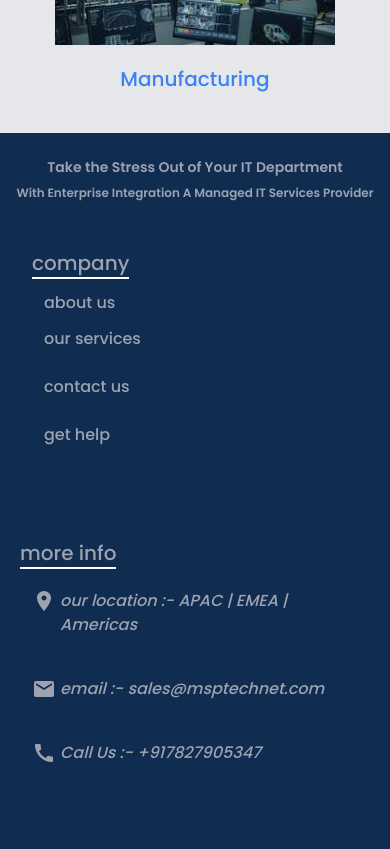
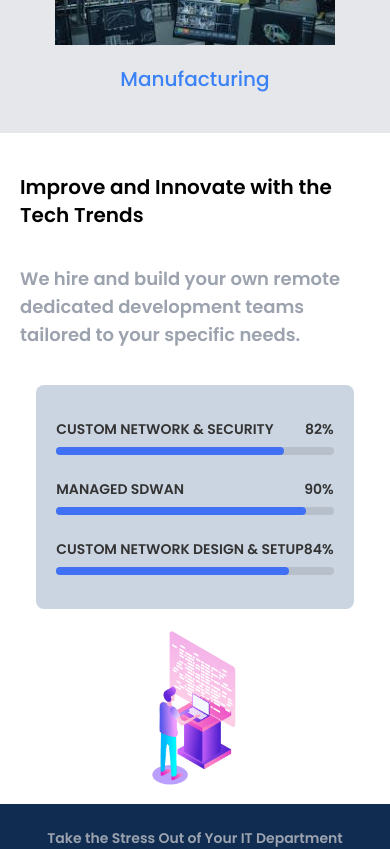
Before and after one commit to Caliking1234/mspnet, a React (Create React App) app: page / in a window 390 px wide. Shown: the part 7360-8209 px from the top of the page. Built offline with nearby package versions, Linux system fonts and the light colour scheme.

Commit message:
newsection

```diff
--- a/src/App.js
+++ b/src/App.js
@@ -10,6 +10,7 @@ import FadeSlider from "./components/HompageScreen/FadeSlider";
 import Partners from "./components/Partners";
 import ExtraSection from "./components/HompageScreen/ExtraSection";
 import CaseStudy from "./components/HompageScreen/CaseStudy";
+import AnotherSection from "./components/HompageScreen/AnotherSection";
 function App() {
   return (
     <div className=" font-customised1">
@@ -23,6 +24,7 @@ function App() {
       <ExtraSection />
       <Partners />
       <CaseStudy />
+      <AnotherSection />
       <Footer />
     </div>
   );
--- a/src/components/HompageScreen/AnotherSection.js
+++ b/src/components/HompageScreen/AnotherSection.js
@@ -1,25 +1,68 @@
 import React from "react";
+import Working from "../../images/working.gif";
 
 const AnotherSection = () => {
   return (
-    <div>
-      <div className=" w-2/3 text-center font-extrabold font-customised1 mx-auto">
-        <h1 className=" font-bold text-4xl md:text-6xl">
-          Improve and Innovate with the Tech Trends
-        </h1>
-        <p className=" my-2 text-2xl md:text-lg ">
-          We hire and build your own remote dedicated development teams tailored
-          to your specific needs.
-        </p>
+    <div className=" flex flex-col md:flex-row">
+      <div className=" w-full md:w-1/2 md:h-screen flex flex-col justify-center">
+        <div className=" flex flex-col items-center justify-center">
+          <div className=" px-5 md:px-0 max-w-[400px] mx-auto font-extrabold font-customised1 py-5">
+            <h1 className=" font-bold text-xl md:text-3xl py-5">
+              Improve and Innovate with the Tech Trends
+            </h1>
+            <p className=" my-2 text-lg md:text-xl py-2 text-gray-400">
+              We hire and build your own remote dedicated development teams
+              tailored to your specific needs.
+            </p>
+          </div>
+          <div className=" max-w-[400px] bg-slate-300 py-[10px] px-[20px] rounded-lg">
+            <div className=" w-[100%] my-6">
+              <div className=" flex flex-row justify-between items-center">
+                <span className=" block text-sm font-semibold text-[#333]">
+                  CUSTOM NETWORK & SECURITY
+                </span>
+                <span className=" block text-sm font-semibold text-[#333]">
+                  82%
+                </span>
+              </div>
+
+              <div className=" w-[100%] h-2 rounded-md bg-[rgba(0,0,0,0.1)] mt-2">
+                <div className=" h-[100%] w-[0%] rounded-md bg-[#4070f4] animate-bar1"></div>
+              </div>
+            </div>
+            <div className=" w-[100%] my-6">
+              <div className=" flex flex-row justify-between items-center">
+                <span className=" block text-sm font-semibold text-[#333]">
+                  MANAGED SDWAN
+                </span>
+                <span className=" block text-sm font-semibold text-[#333]">
+                  90%
+                </span>
+              </div>
+
+              <div className=" w-[100%] h-2 rounded-md bg-[rgba(0,0,0,0.1)] mt-2">
+                <div className=" h-[100%] w-[0%] rounded-md bg-[#4070f4] animate-bar2"></div>
+              </div>
+            </div>
+            <div className=" w-[100%] my-6">
+              <div className=" flex flex-row justify-between items-center">
+                <span className=" block text-sm font-semibold text-[#333]">
+                  CUSTOM NETWORK DESIGN & SETUP
+                </span>
+                <span className=" block text-sm font-semibold text-[#333]">
+                  84%
+                </span>
+              </div>
+
+              <div className=" w-[100%] h-2 rounded-md bg-[rgba(0,0,0,0.1)] mt-2">
+                <div className=" h-[100%] w-[0%] rounded-md bg-[#4070f4] animate-bar3"></div>
+              </div>
+            </div>
+          </div>
+        </div>
       </div>
-      <div>
-        <div>
-          <div>
-            <span></span>
-            <span></span>
-          </div>
-          <div></div>
-        </div>
+      <div className=" w-full md:w-1/2 md:h-screen flex justify-center items-center">
+        <img src={Working} className=" w-1/2 md:w-3/4 mx-auto" />
       </div>
     </div>
   );
--- a/tailwind.config.js
+++ b/tailwind.config.js
@@ -7,6 +7,29 @@ module.exports = {
       customised1: ["Poppins"],
       customised2: ["Cormorant Garamond"],
     },
+    transitionProperty: {
+      width: "width",
+    },
+    keyframes: {
+      progress1: {
+        "0%": { width: "0%" },
+        "100%": { width: "82%" },
+      },
+      progress2: {
+        "0%": { width: "0%" },
+        "100%": { width: "90%" },
+      },
+      progress3: {
+        "0%": { width: "0%" },
+        "100%": { width: "84%" },
+      },
+    },
+    animation: {
+      bar1: "progress1 1.5s linear forwards",
+      bar2: "progress2 1.5s linear forwards",
+      bar3: "progress3 1.5s linear forwards",
+      wigglee: "wiggle 1.5s ease-in infinite",
+    },
     variants: {
       extend: {
         backgroundColor: ["active"],
```
